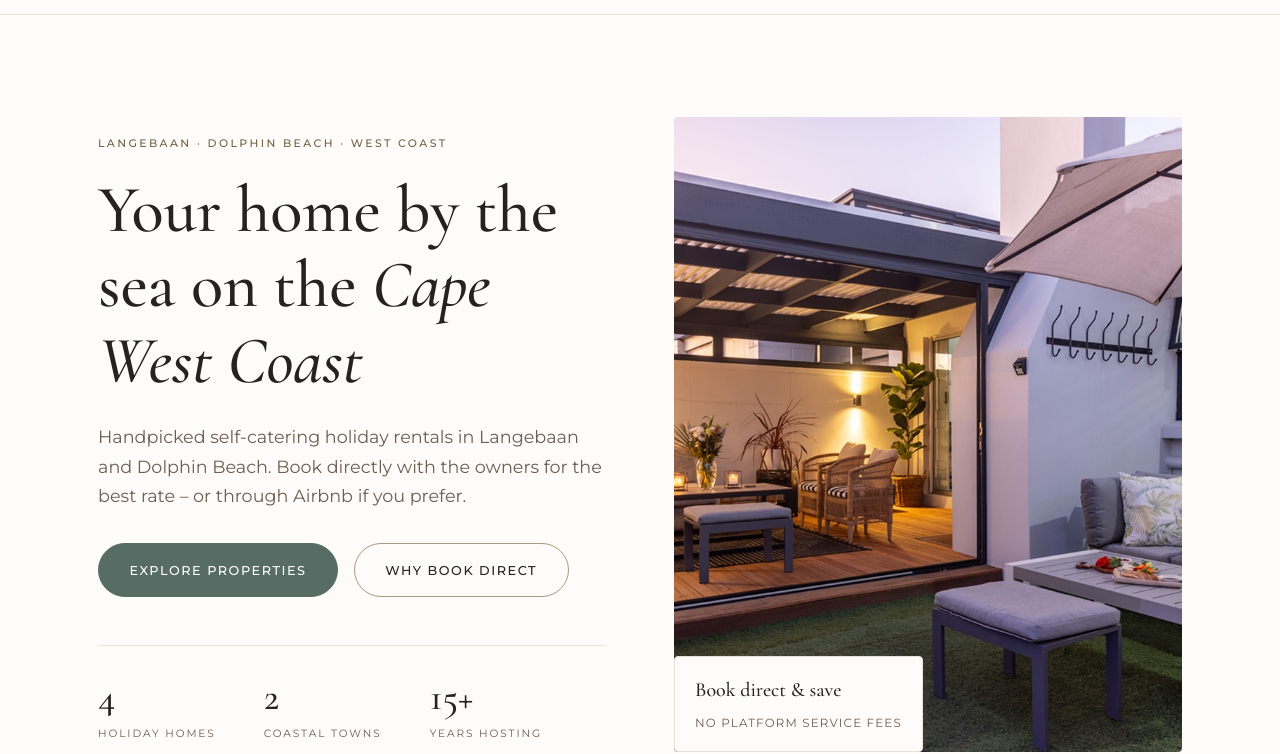
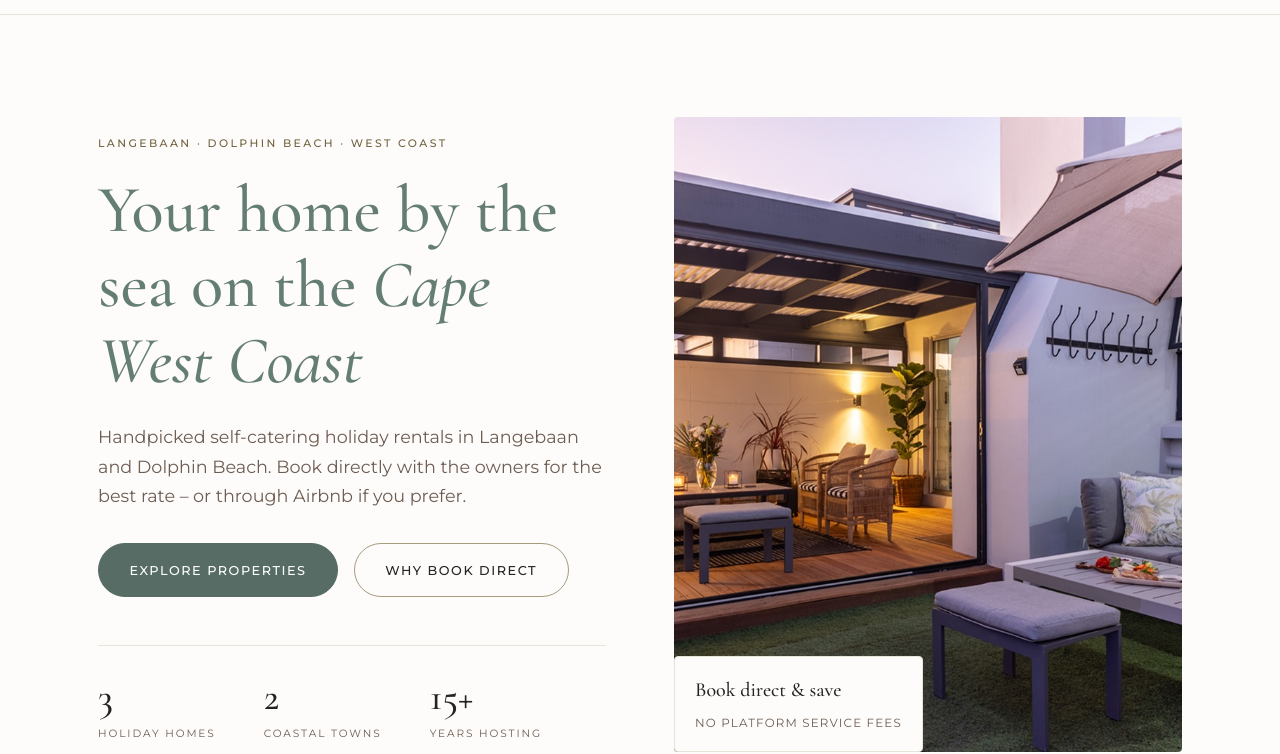
Before and after one commit to louise1work-cyber/atlantic-accommodation, a plain HTML site: page index.html in a window 1280 px wide. Shown: the part 64-818 px from the top of the page. Drawn offline with nearby package versions, Linux system fonts and the light colour scheme.

Commit message:
Colour the hero heading sage-teal, fix stale "4 Holiday Homes" stat
.hero h1 now uses --deep instead of --ink, matching the logo (4.33:1
contrast on cream, comfortably passes AA for large text).

Also caught while in here: the homepage stats still said "4 Holiday
Homes" from before Crew House was removed from the site — now 3.

```diff
--- a/assets/css/style.css
+++ b/assets/css/style.css
@@ -215,7 +215,7 @@ p  { margin: 0 0 1.1rem; }
   padding-top: clamp(64px, 8vw, 110px);
   padding-bottom: clamp(64px, 8vw, 110px);
 }
-.hero h1 { color: var(--ink); margin-bottom: 1.4rem; }
+.hero h1 { color: var(--deep); margin-bottom: 1.4rem; }
 .hero h1 em { font-style: italic; }
 .hero p { color: var(--muted); font-size: 1.1rem; max-width: 46ch; }
 .hero__cta { display: flex; flex-wrap: wrap; gap: 1rem; margin-top: 2rem; }
--- a/index.html
+++ b/index.html
@@ -81,7 +81,7 @@
         <a href="#book-direct" class="btn btn--ghost">Why Book Direct</a>
       </div>
       <div class="hero__meta">
-        <div><div class="num">4</div><div class="lbl">Holiday Homes</div></div>
+        <div><div class="num">3</div><div class="lbl">Holiday Homes</div></div>
         <div><div class="num">2</div><div class="lbl">Coastal Towns</div></div>
         <div><div class="num">15+</div><div class="lbl">Years Hosting</div></div>
       </div>
```
